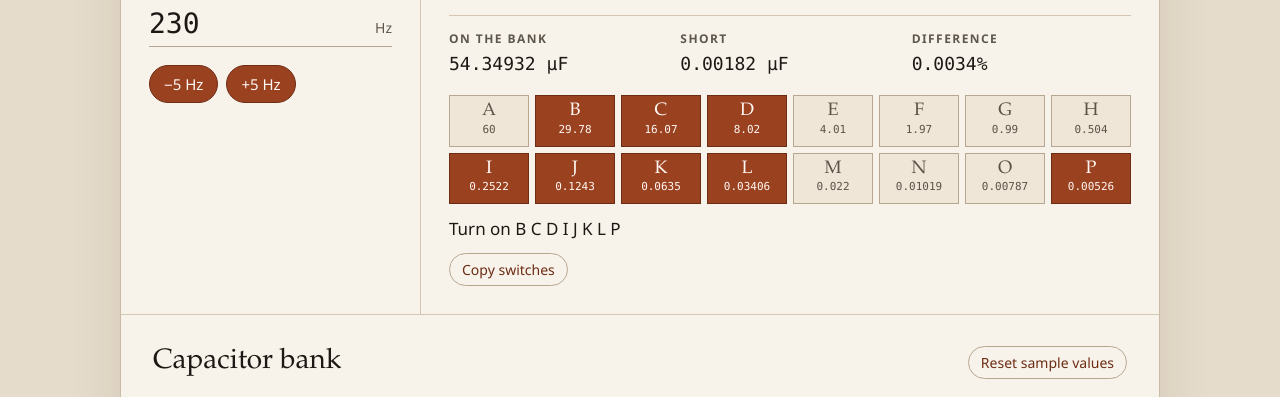
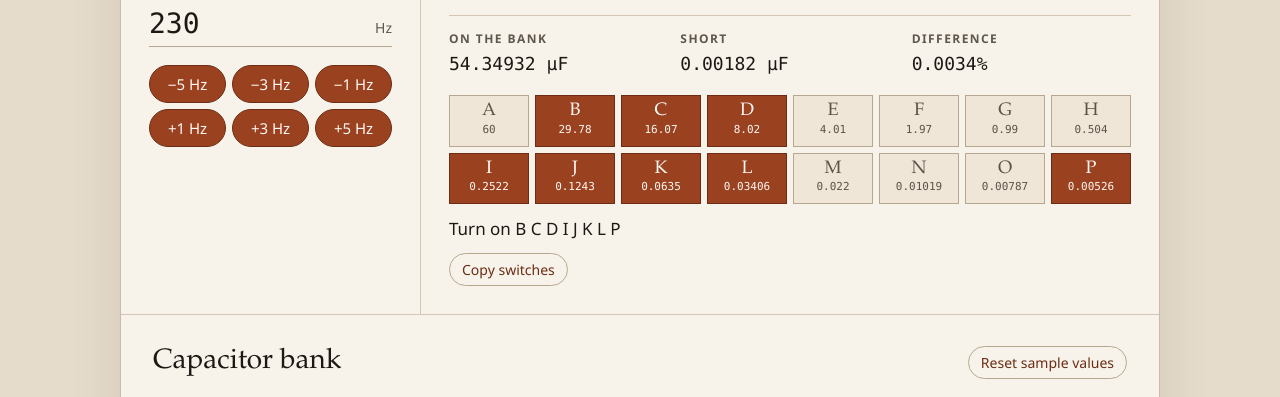
Before and after one commit to bradandersen/doug_coil, a plain HTML site: page index.html in a window 1280 px wide. Shown: the part 331-728 px from the top of the page. Drawn offline with Linux system fonts and the light colour scheme.

Commit message:
Add 1 Hz and 3 Hz steps beside the 5 Hz frequency buttons.
Co-authored-by: Cursor <cursoragent@cursor.com>

```diff
--- a/css/app.css
+++ b/css/app.css
@@ -142,7 +142,7 @@ h2 {
 
 .compact .entry input { font-size: 18px; }
 
-.stepper { display: flex; gap: 8px; }
+.stepper { display: flex; flex-wrap: wrap; gap: 6px; }
 
 button { font-family: inherit; cursor: pointer; }
 
@@ -157,9 +157,11 @@ button { font-family: inherit; cursor: pointer; }
   background: var(--copper);
   color: #fff8f4;
   border: 1px solid var(--copper-deep);
-  padding: 8px 14px;
+  padding: 8px 10px;
   font-size: 15px;
 }
+
+.stepper button { flex: 1 1 calc(33% - 6px); }
 
 .stepper button:hover,
 .solid-btn:hover { background: var(--copper-deep); }
--- a/index.html
+++ b/index.html
@@ -42,9 +42,13 @@
           <span>Hz</span>
         </div>
       </div>
-      <div class="stepper">
-        <button type="button" id="freqDown" aria-label="Decrease frequency by 5 hertz">−5 Hz</button>
-        <button type="button" id="freqUp" aria-label="Increase frequency by 5 hertz">+5 Hz</button>
+      <div class="stepper" id="freqSteps">
+        <button type="button" data-delta="-5" aria-label="Decrease frequency by 5 hertz">−5 Hz</button>
+        <button type="button" data-delta="-3" aria-label="Decrease frequency by 3 hertz">−3 Hz</button>
+        <button type="button" data-delta="-1" aria-label="Decrease frequency by 1 hertz">−1 Hz</button>
+        <button type="button" data-delta="1" aria-label="Increase frequency by 1 hertz">+1 Hz</button>
+        <button type="button" data-delta="3" aria-label="Increase frequency by 3 hertz">+3 Hz</button>
+        <button type="button" data-delta="5" aria-label="Increase frequency by 5 hertz">+5 Hz</button>
       </div>
     </div>
 
--- a/js/app.js
+++ b/js/app.js
@@ -422,8 +422,11 @@ function init() {
   for (const id of ["coil", "freq", "sweepFrom", "sweepTo", "sweepStep", "knownCap", "knownFreq"]) {
     el(id).addEventListener("input", render);
   }
-  el("freqDown").addEventListener("click", () => shiftFreq(-5));
-  el("freqUp").addEventListener("click", () => shiftFreq(5));
+  el("freqSteps").addEventListener("click", (event) => {
+    const button = event.target.closest("button");
+    if (!button || button.dataset.delta == null) return;
+    shiftFreq(Number(button.dataset.delta));
+  });
   el("resetBank").addEventListener("click", applySample);
   el("useCoil").addEventListener("click", () => {
     if (!el("useCoil").dataset.mh) return;
```
